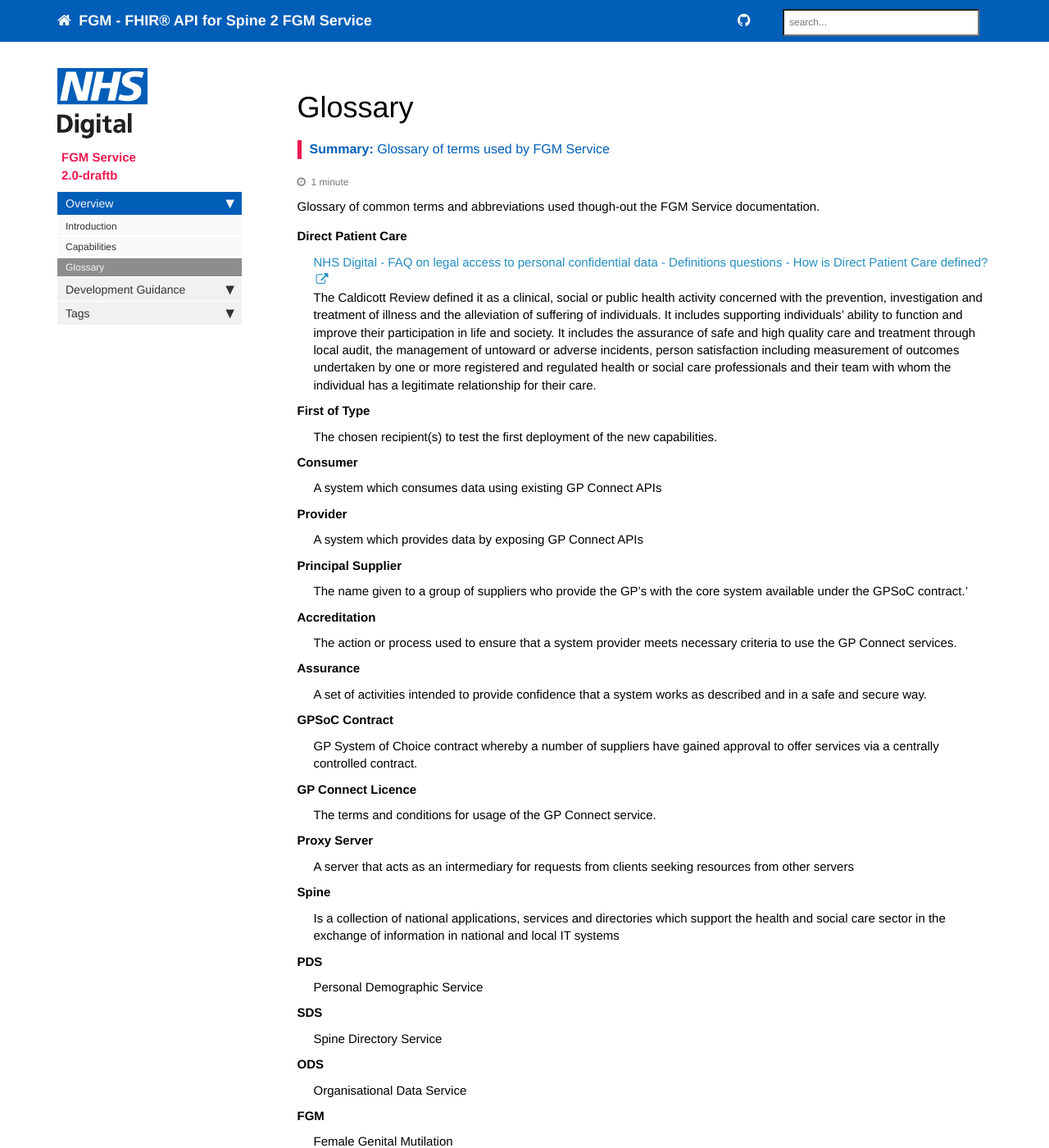
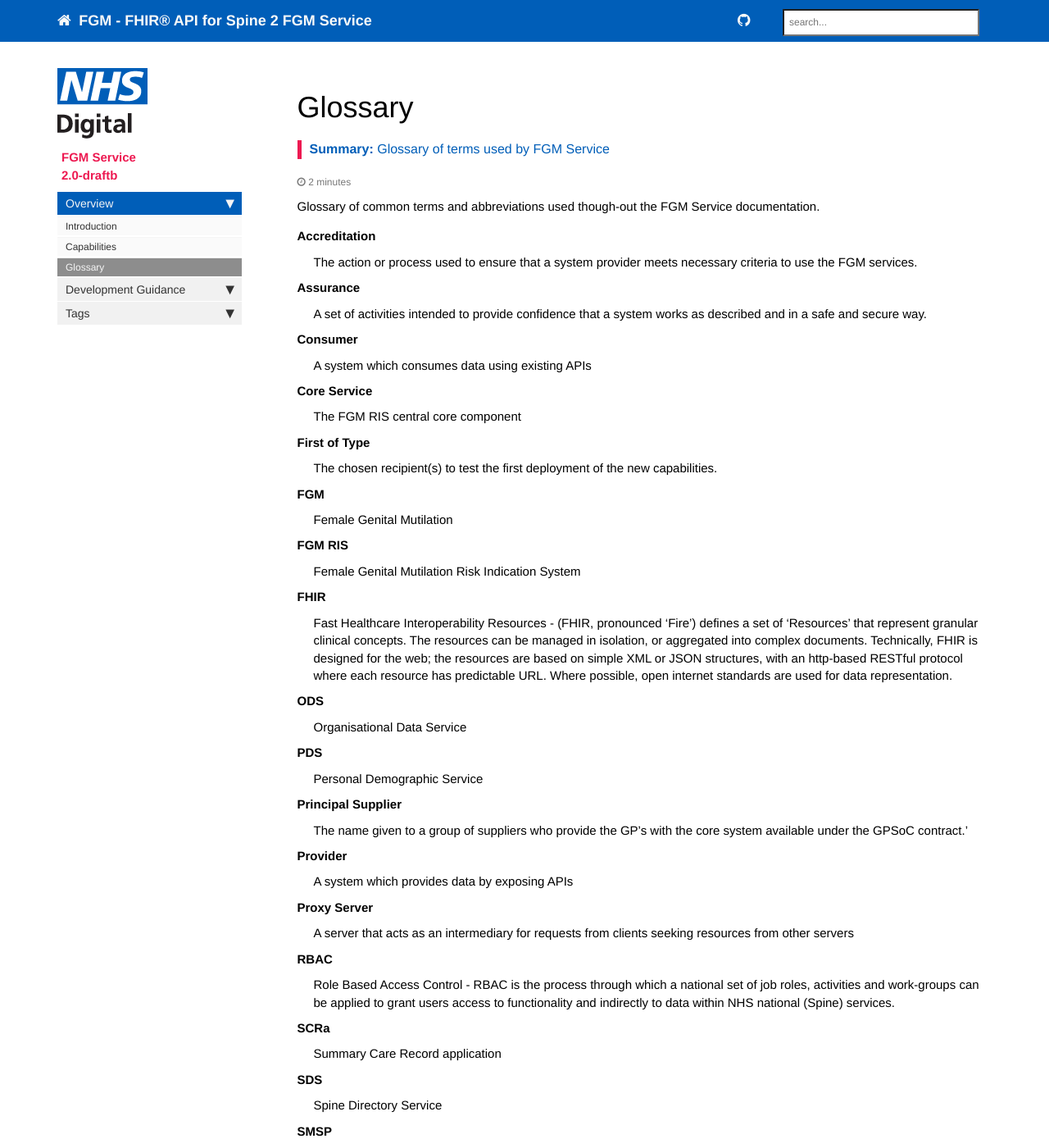
Before and after one commit to nhsconnect/fgm-risk-indication-service, a Jekyll site: the page built from pages/overview/overview_glossary.md, in a window 1280 px wide and 1400 px high. Shown: the whole window at 82% size. Built offline with Jekyll 4.4.1, drawn with Linux system fonts in a browser that asks for light colours; nearby versions of some CDN libraries; comment, search, counter and statistics services are not loaded; some of the changed text lies outside the part shown.

Commit message:
updated glossary files

```diff
--- a/_data/glossary.yml
+++ b/_data/glossary.yml
@@ -1,15 +1,22 @@
-direct_patient_care: "[NHS Digital - FAQ on legal access to personal confidential data - Definitions questions - How is Direct Patient Care defined?](http://content.digital.nhs.uk/article/3638/Personal-data-access-FAQs){:target='_blank'}<br/>The Caldicott Review defined it as a clinical, social or public health activity concerned with the prevention, investigation and treatment of illness and the alleviation of suffering of individuals. It includes supporting individuals' ability to function and improve their participation in life and society. It includes the assurance of safe and high quality care and treatment through local audit, the management of untoward or adverse incidents, person satisfaction including measurement of outcomes undertaken by one or more registered and regulated health or social care professionals and their team with whom the individual has a legitimate relationship for their care."
 first_of_type: "The chosen recipient(s) to test the first deployment of the new capabilities."
-consumer: "A system which consumes data using existing GP Connect APIs"
-provider: "A system which provides data by exposing GP Connect APIs"
+consumer: "A system which consumes data using existing APIs"
+provider: "A system which provides data by exposing APIs"
 principal_supplier: "The name given to a group of suppliers who provide the GP's with the core system available under the GPSoC contract.'"
-accreditation: "The action or process used to ensure that a system provider meets necessary criteria to use the GP Connect services."
+accreditation: "The action or process used to ensure that a system provider meets necessary criteria to use the FGM services."
 assurance: "A set of activities intended to provide confidence that a system works as described and in a safe and secure way."
-gpsoc_contract: "GP System of Choice contract whereby a number of suppliers have gained approval to offer services via a centrally controlled contract."
-gpconnect_licence: "The terms and conditions for usage of the GP Connect service."
 proxy_server: "A server that acts as an intermediary for requests from clients seeking resources from other servers"
 spine: "Is a collection of national applications, services and directories which support the health and social care sector in the exchange of information in national and local IT systems"
 pds: "Personal Demographic Service"
 sds: "Spine Directory Service"
 ods: "Organisational Data Service"
 fgm: "Female Genital Mutilation"
+scra: "Summary Care Record application"
+fhir: "Fast Healthcare Interoperability Resources - (FHIR, pronounced 'Fire') defines a set of 'Resources' that represent granular clinical concepts. The resources can be managed in isolation, or aggregated into complex documents. Technically, FHIR is designed for the web; the resources are based on simple XML or JSON structures, with an http-based RESTful protocol where each resource has predictable URL. Where possible, open internet standards are used for data representation."
+rbac: "Role Based Access Control - RBAC is the process through which a national set of job roles, activities and work-groups can be applied to grant users access to functionality and indirectly to data within NHS national (Spine) services."
+smsp: "Spine Mini Service Provider - Middle ware that provides access to lightweight, filtered services on National Applications."
+url: "Uniform Resource Locator - Is a reference (an address) to a resource on the Internet. For example a URL could be the name of a file on the World Wide Web because most URLs refer to a file on some machine on the network. However, URLs also can point to other resources on the network, such as database queries and command output."
+validated_nhs_number: "A valid NHS Number is one that has the correct format and passes the Number check digit calculation."
+verified_nhs_number: "A verified NHS Number is one where the patient's identity has been cross-checked using demographic details on the Personal Demographics Service (PDS)."
+dh: "Department of Health"
+fgm_ris: "Female Genital Mutilation Risk Indication System"
+core_service: "The FGM RIS central core component"
--- a/pages/overview/overview_glossary.md
+++ b/pages/overview/overview_glossary.md
@@ -10,47 +10,65 @@ toc: false
 
 Glossary of common terms and abbreviations used though-out the FGM Service documentation.
 
-Direct Patient Care
-: {{site.data.glossary.direct_patient_care}}
-
-First of Type
-: {{site.data.glossary.first_of_type}}
-
-Consumer
-: {{site.data.glossary.consumer}}
-
-Provider
-: {{site.data.glossary.provider}}
-
-Principal Supplier
-: {{site.data.glossary.principal_supplier}}
-
 Accreditation
 : {{site.data.glossary.accreditation}}
 
 Assurance
 : {{site.data.glossary.assurance}}
 
-GPSoC Contract
-: {{site.data.glossary.gpsoc_contract}}
+Consumer
+: {{site.data.glossary.consumer}}
 
-GP Connect Licence
-: {{site.data.glossary.gpconnect_licence}}
+Core Service
+: {{site.data.glossary.core_service}}
+
+First of Type
+: {{site.data.glossary.first_of_type}}
+
+FGM
+: {{site.data.glossary.fgm}}
+
+FGM RIS
+: {{site.data.glossary.fgm_ris}}
+
+FHIR
+: {{site.data.glossary.fhir}}
+
+ODS
+: {{site.data.glossary.ods}}
+
+PDS
+: {{site.data.glossary.pds}}
+
+Principal Supplier
+: {{site.data.glossary.principal_supplier}}
+
+Provider
+: {{site.data.glossary.provider}}
 
 Proxy Server
 : {{site.data.glossary.proxy_server}}
 
-Spine
-: {{site.data.glossary.spine}}
+RBAC
+: {{site.data.glossary.rbac}}
 
-PDS
-: {{site.data.glossary.pds}}
+SCRa
+: {{site.data.glossary.scra}}
 
 SDS
 : {{site.data.glossary.sds}}
 
-ODS
-: {{site.data.glossary.ods}}
+SMSP
+: {{site.data.glossary.smsp}}
 
-FGM
-: {{site.data.glossary.fgm}}
+Spine
+: {{site.data.glossary.spine}}
+
+URL
+: {{site.data.glossary.url}}
+
+Validated NHS number
+: {{site.data.glossary.validated_nhs_number}}
+
+Verified NHS number
+: {{site.data.glossary.verified_nhs_number}}
```
